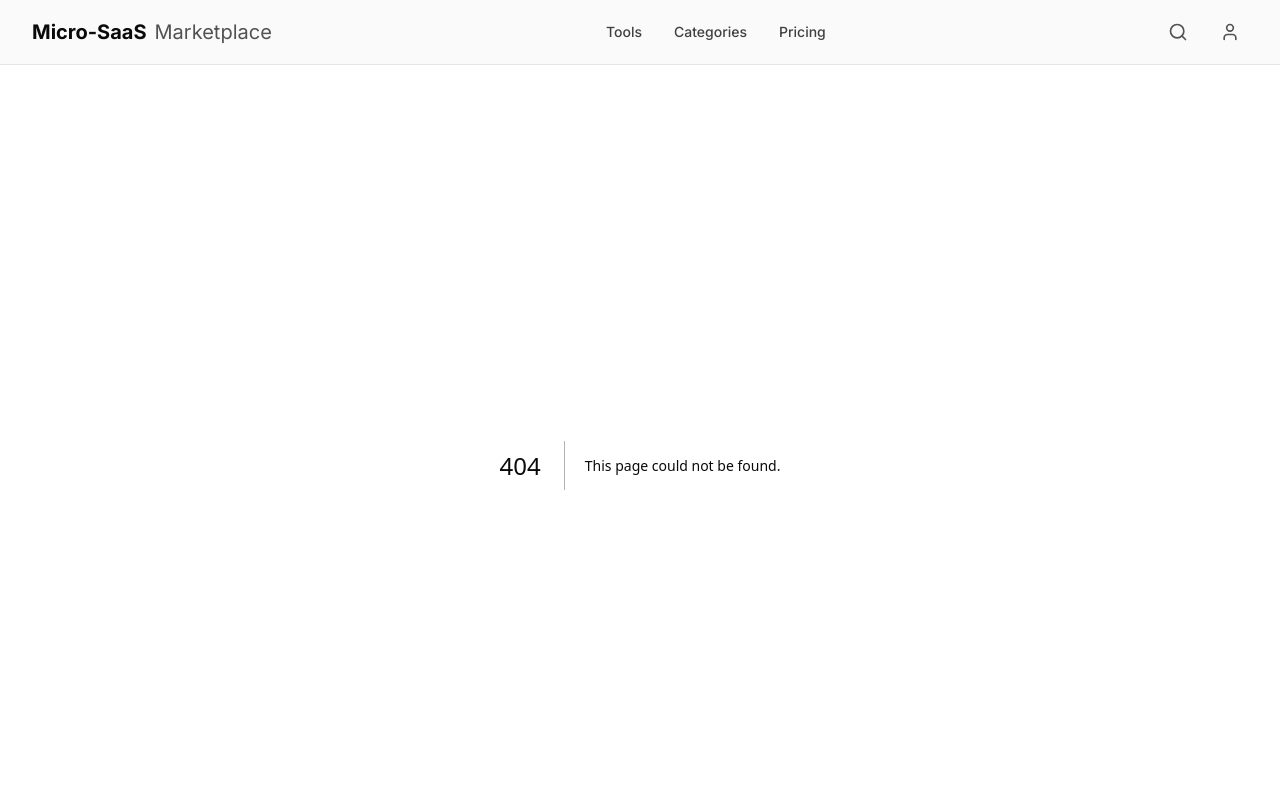
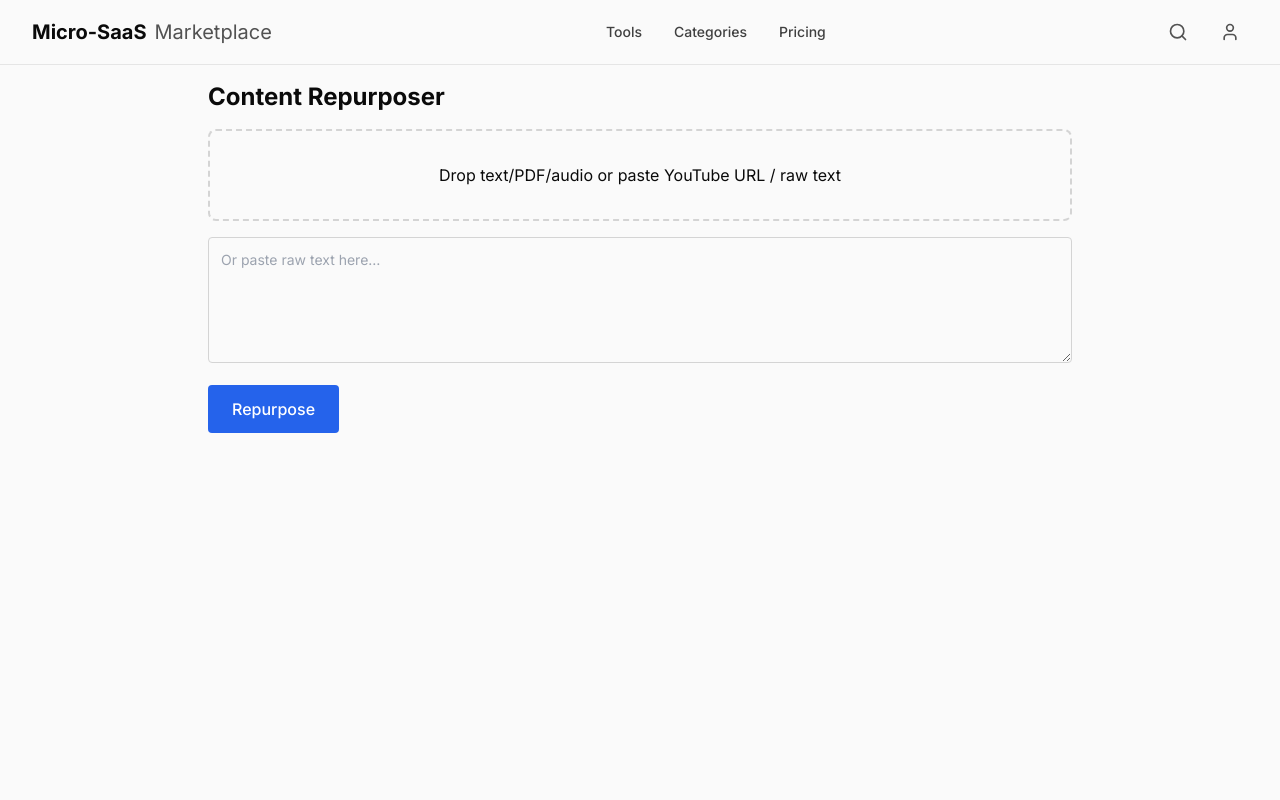
Before and after one commit to emasmela-dotcom/toolmarket365.com, a Next.js app: page /tools/content-repurposer in a window 1280 px wide. Before the commit this address had no page. Shown: the top 800 px of the page. Built offline with nearby package versions, Linux system fonts and the light colour scheme.

Commit message:
Add working Content Repurposer tool with documentation

```diff
--- /dev/null
+++ b/app/tools/content-repurposer/page.tsx
@@ -0,0 +1,255 @@
+'use client'
+
+import { useState, useRef } from 'react'
+
+const templates = {
+  linkedin: [
+    "🚀 %s\n\nKey takeaway → %s\n\nWhat's your experience?",
+    "🔍 %s\n\nMost people skip this step: %s\n\nSave this post for later.",
+    "📊 %s\n\n3 numbers to remember:\n1️⃣ %s\n2️⃣ %s\n3️⃣ %s\n\nWhich surprised you most?",
+    "💡 %s\n\nThe framework I use:\n→ %s\n→ %s\n→ %s\n\nSteal it.",
+    "✍️ %s\n\nI wrote a 5-step checklist:\n☐ %s\n☐ %s\n☐ %s\n☐ %s\n☐ %s\n\nPrint it out."
+  ],
+  twitter: [
+    "%s → thread 🧵 (1/5)\n\n%s",
+    "Hot take: %s\n\n%s",
+    "Stop scrolling → %s\n\n%s",
+    "1/ %s\n\n%s",
+    "%s\n\n%s\n\nRT if useful."
+  ],
+  ig: [
+    "Swipe ➡️ to see %s\n\n%s\n\n#tip #contentcreator #growth",
+    "Save this ❗%s\n\n%s\n\n#marketing #hacks #saveable",
+    "Caption this 👇 %s\n\n%s\n\n#comment #engagement #post"
+  ],
+  tiktok: ["%s\n\nHook: %s\n\nScene 1: %s\n\nScene 2: %s\n\nCTA: %s"],
+  email: [
+    "Subject: %s (in under 2 min)\n\nHi {name},\n\n%s\n\nCheers,\nYou"
+  ],
+  carousel: [
+    "Slide 1: Title → %s\nSlide 2: Problem → %s\nSlide 3: Myth → %s\nSlide 4: Solution → %s\nSlide 5: Proof → %s\nSlide 6: CTA → %s"
+  ]
+}
+
+function countWords(str: string): number {
+  return str.trim().split(/\s+/).length
+}
+
+function summarise(text: string, ratio: number = 0.25): string {
+  const sentences = text.match(/[^\.!\?]+[\.!\?]+/g) || [text]
+  const target = Math.max(1, Math.ceil(sentences.length * ratio))
+  const idx = Math.floor(sentences.length / 2)
+  return sentences.slice(idx, idx + target).join(' ').trim()
+}
+
+export default function ContentRepurposer() {
+  const [manual, setManual] = useState('')
+  const [output, setOutput] = useState('')
+  const [showOutput, setShowOutput] = useState(false)
+  const [isDragging, setIsDragging] = useState(false)
+  const [copyStatus, setCopyStatus] = useState('')
+  const fileInputRef = useRef<HTMLInputElement>(null)
+  const dropZoneRef = useRef<HTMLDivElement>(null)
+
+  const handleFiles = (files: FileList | null) => {
+    if (!files || files.length === 0) return
+
+    const file = files[0]
+    const reader = new FileReader()
+
+    reader.onload = (e) => {
+      let text = ''
+      if (file.type === 'application/pdf') {
+        text = '[PDF file] ' + file.name + ' - Please paste text content manually'
+      } else if (file.type.startsWith('audio/')) {
+        text = '[Audio file] ' + file.name + ' - Please paste transcript manually'
+      } else {
+        text = e.target?.result as string
+      }
+      setManual(text)
+    }
+
+    if (file.type.startsWith('text') || file.type === 'application/pdf') {
+      reader.readAsText(file)
+    } else if (file.type.startsWith('audio/')) {
+      reader.readAsDataURL(file)
+    } else {
+      reader.readAsText(file)
+    }
+  }
+
+  const handleRepurpose = () => {
+    const raw = manual.trim()
+    if (!raw) {
+      alert('Add text or drop a file first')
+      return
+    }
+
+    const summary = summarise(raw, 0.3)
+    const w = countWords(raw)
+
+    // LinkedIn
+    const li = templates.linkedin.map(t => {
+      let result = t
+      const matches = result.match(/%s/g) || []
+      matches.forEach(() => {
+        result = result.replace('%s', summary)
+      })
+      return result
+    }).join('\n\n—\n\n')
+
+    // Twitter
+    const tw = templates.twitter.map(t => {
+      let result = t
+      const matches = result.match(/%s/g) || []
+      matches.forEach(() => {
+        result = result.replace('%s', summary.slice(0, 200))
+      })
+      return result
+    }).join('\n\n—\n\n')
+
+    // Instagram
+    const ig = templates.ig.map(t => {
+      let result = t
+      const matches = result.match(/%s/g) || []
+      matches.forEach(() => {
+        result = result.replace('%s', summary.slice(0, 150))
+      })
+      return result
+    }).join('\n\n—\n\n')
+
+    // TikTok
+    const tt = templates.tiktok[0]
+      .replace('%s', summary.slice(0, 40))
+      .replace('%s', summary.slice(0, 20))
+      .replace('%s', 'Show the problem')
+      .replace('%s', 'Reveal the fix')
+      .replace('%s', 'Follow for more')
+
+    // Email
+    const em = templates.email[0]
+      .replace('%s', summary.slice(0, 40))
+      .replace('%s', summary.slice(0, 80))
+
+    // Carousel
+    const car = templates.carousel[0]
+      .replace('%s', summary.slice(0, 30))
+      .replace('%s', "What's broken")
+      .replace('%s', 'Common myth')
+      .replace('%s', "Here's the fix")
+      .replace('%s', 'Proof it works')
+      .replace('%s', 'Try it & tag us')
+
+    const fullOutput = `=== LINKEDIN (5 posts) ===
+${li}
+
+=== TWITTER (5 posts) ===
+${tw}
+
+=== INSTAGRAM (3 captions) ===
+${ig}
+
+=== TIKTOK (60 s script) ===
+${tt}
+
+=== EMAIL BLURB ===
+${em}
+
+=== CAROUSEL OUTLINE ===
+${car}
+`
+
+    setOutput(fullOutput)
+    setShowOutput(true)
+  }
+
+  const handleCopyAll = () => {
+    navigator.clipboard.writeText(output)
+    setCopyStatus('Copied!')
+    setTimeout(() => setCopyStatus(''), 2000)
+  }
+
+  const handleDownload = () => {
+    const md = `# Repurposed Content\n\n${output}`
+    const blob = new Blob([md], { type: 'text/markdown' })
+    const a = document.createElement('a')
+    a.href = URL.createObjectURL(blob)
+    a.download = 'repurposed.md'
+    a.click()
+  }
+
+  return (
+    <div className="min-h-screen bg-mono-50 dark:bg-mono-950 text-mono-950 dark:text-mono-50 p-4 max-w-4xl mx-auto">
+      <header className="flex gap-4 flex-wrap items-center mb-4">
+        <h1 className="text-2xl font-bold m-0">Content Repurposer</h1>
+      </header>
+
+      <div
+        ref={dropZoneRef}
+        onClick={() => fileInputRef.current?.click()}
+        onDragOver={(e) => {
+          e.preventDefault()
+          setIsDragging(true)
+        }}
+        onDragLeave={() => setIsDragging(false)}
+        onDrop={(e) => {
+          e.preventDefault()
+          setIsDragging(false)
+          handleFiles(e.dataTransfer.files)
+        }}
+        className={`border-2 border-dashed rounded-lg p-8 text-center my-4 cursor-pointer ${
+          isDragging
+            ? 'border-accent-600 bg-mono-100 dark:bg-mono-900'
+            : 'border-mono-300 dark:border-mono-700'
+        }`}
+      >
+        Drop text/PDF/audio or paste YouTube URL / raw text
+      </div>
+
+      <input
+        ref={fileInputRef}
+        type="file"
+        accept="text/*,.txt,.pdf,.mp3,.mp4,.m4a"
+        onChange={(e) => handleFiles(e.target.files)}
+        className="hidden"
+      />
+
+      <textarea
+        value={manual}
+        onChange={(e) => setManual(e.target.value)}
+        placeholder="Or paste raw text here…"
+        rows={5}
+        className="w-full p-3 text-sm border border-mono-300 dark:border-mono-700 rounded bg-mono-50 dark:bg-mono-900 text-mono-950 dark:text-mono-50 resize-y"
+      />
+
+      <button
+        onClick={handleRepurpose}
+        className="mt-4 px-6 py-3 bg-accent-600 text-white rounded font-medium hover:opacity-90 cursor-pointer"
+      >
+        Repurpose
+      </button>
+
+      {showOutput && (
+        <>
+          <div className="bg-mono-100 dark:bg-mono-900 rounded-lg p-6 mt-4 text-sm leading-relaxed whitespace-pre-wrap">
+            {output}
+          </div>
+          <div className="flex gap-2 mt-4">
+            <button
+              onClick={handleCopyAll}
+              className="px-4 py-2 bg-mono-200 dark:bg-mono-700 rounded hover:bg-mono-300 dark:hover:bg-mono-600 text-sm"
+            >
+              {copyStatus || 'Copy All'}
+            </button>
+            <button
+              onClick={handleDownload}
+              className="px-4 py-2 bg-mono-200 dark:bg-mono-700 rounded hover:bg-mono-300 dark:hover:bg-mono-600 text-sm"
+            >
+              Download ZIP
+            </button>
+          </div>
+        </>
+      )}
+    </div>
+  )
+}
```
Also changed, not shown: app/tools/content-repurposer/README.md (added).
